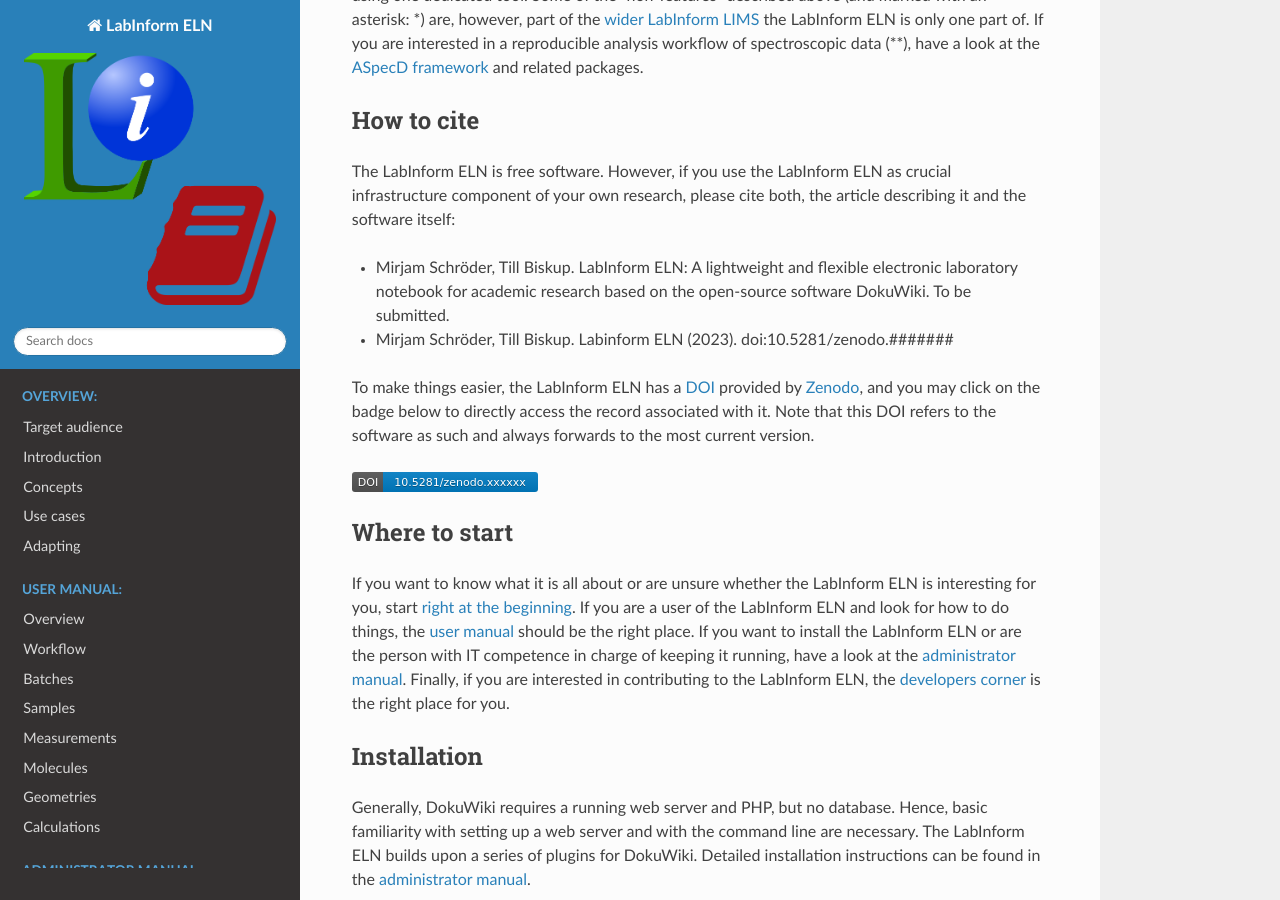
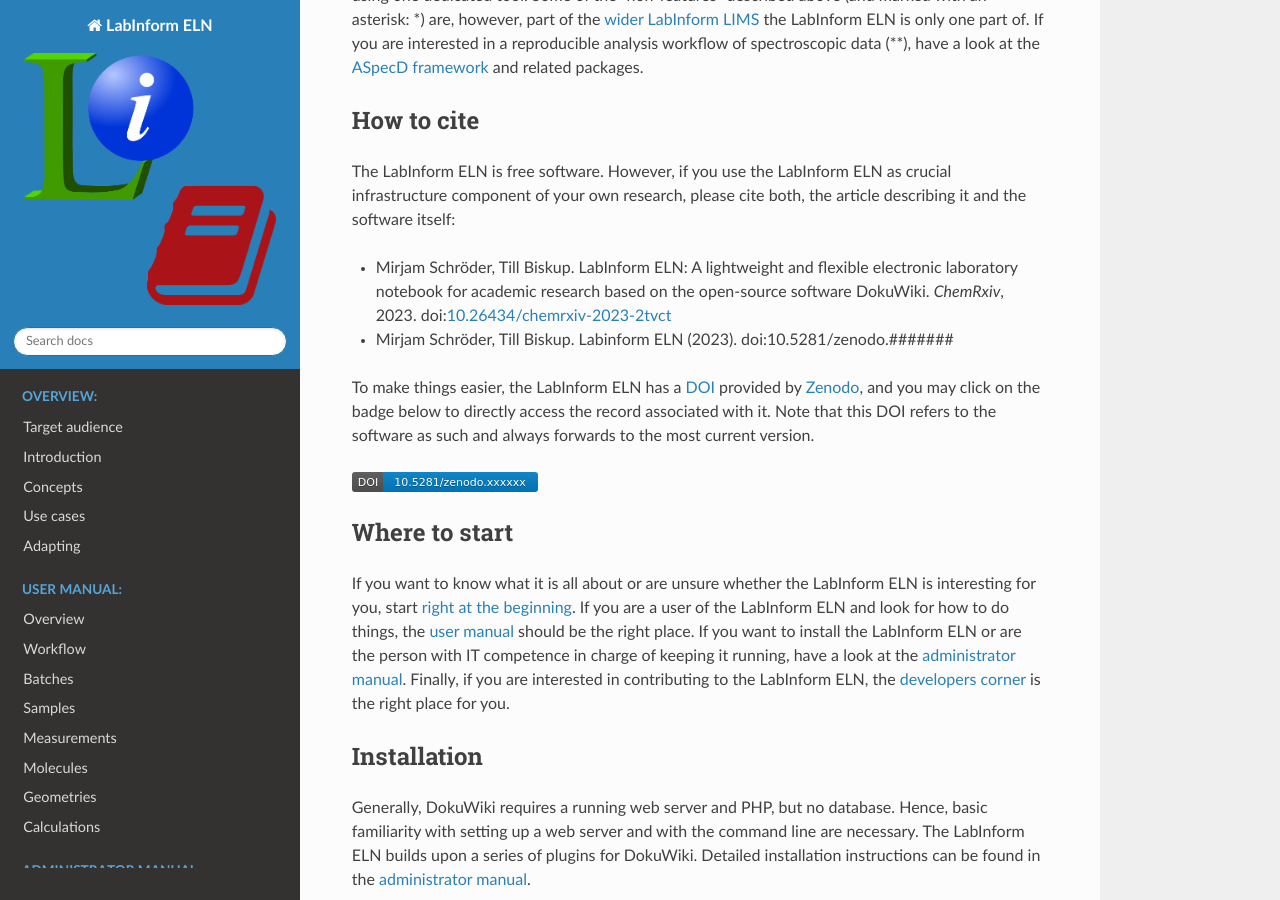
Before and after one commit to tillbiskup/labinform-eln, a Sphinx documentation site: the page built from docs/index.rst, in a window 1280 px wide and 900 px high, scrolled down 1685 px. Built offline with Sphinx 7.4.7 and the Read the Docs theme 2.0.0, drawn with Linux system fonts in a browser that asks for light colours.

Commit message:
Add DOI of ChemRxiv preprint

```diff
--- a/docs/index.rst
+++ b/docs/index.rst
@@ -78,7 +78,7 @@
 
 The LabInform ELN is free software. However, if you use the LabInform ELN as crucial infrastructure component of your own research, please cite both, the article describing it and the software itself:
 
-* Mirjam Schröder, Till Biskup. LabInform ELN: A lightweight and flexible electronic laboratory notebook for academic research based on the open-source software DokuWiki. To be submitted.
+* Mirjam Schröder, Till Biskup. LabInform ELN: A lightweight and flexible electronic laboratory notebook for academic research based on the open-source software DokuWiki. *ChemRxiv*, 2023. doi:`10.26434/chemrxiv-2023-2tvct <https://doi.org/10.26434/chemrxiv-2023-2tvct>`_
 
 * Mirjam Schröder, Till Biskup. Labinform ELN (2023). doi:10.5281/zenodo.#######
 
```
Also changed, not shown: 2 other files.
